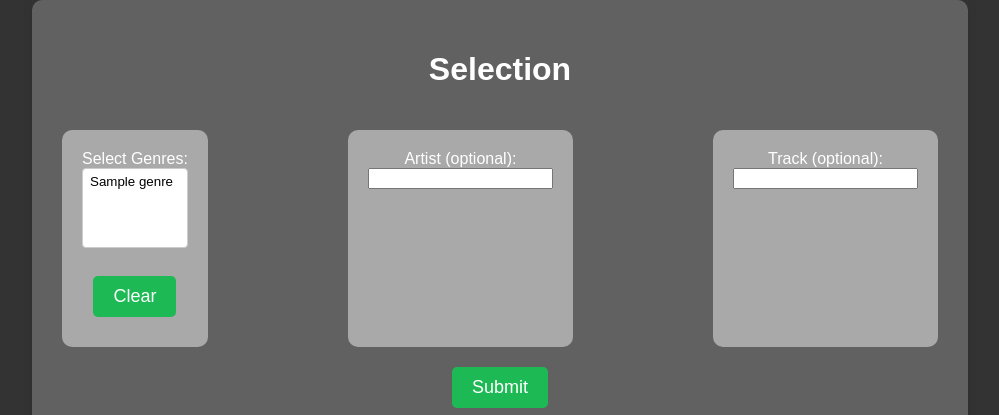
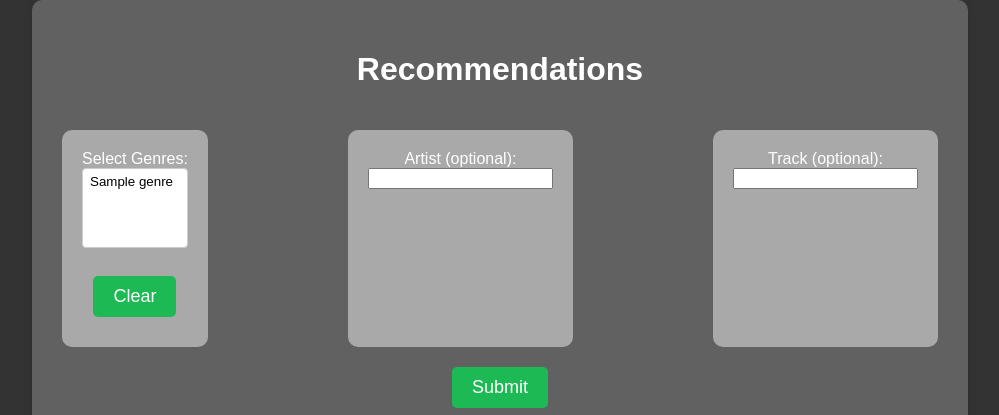
Before and after one commit to radoslawrolka/SpotifyHelper, a Flask app: template templates/recommend.html in a window 1280 px wide. Shown: the top 415 px of the page, without its empty margins (140-1139 px from the left). Run offline with Flask 2, Linux system fonts and the light colour scheme; the template is opened without the code that fills it: most values are stand-ins (such as "Sample title", 1, 10 or a date in 2020); parts of the project's set-up code (start-up, migrations or seed data) failed here and were passed over.

Commit message:
typo fix

```diff
--- a/templates/recommend-result.html
+++ b/templates/recommend-result.html
@@ -12,7 +12,7 @@
 </head>
 <body>
     <div class="container">
-        <h1>Selection</h1>
+        <h1>Recommendations</h1>
         <form action="/recommend" method="POST">
             <div class="columns">
                 <div class="column">
--- a/templates/recommend.html
+++ b/templates/recommend.html
@@ -12,7 +12,7 @@
 </head>
 <body>
     <div class="container">
-        <h1>Selection</h1>
+        <h1>Recommendations</h1>
         <form action="/recommend" method="POST">
             <div class="columns">
                 <div class="column">
```
